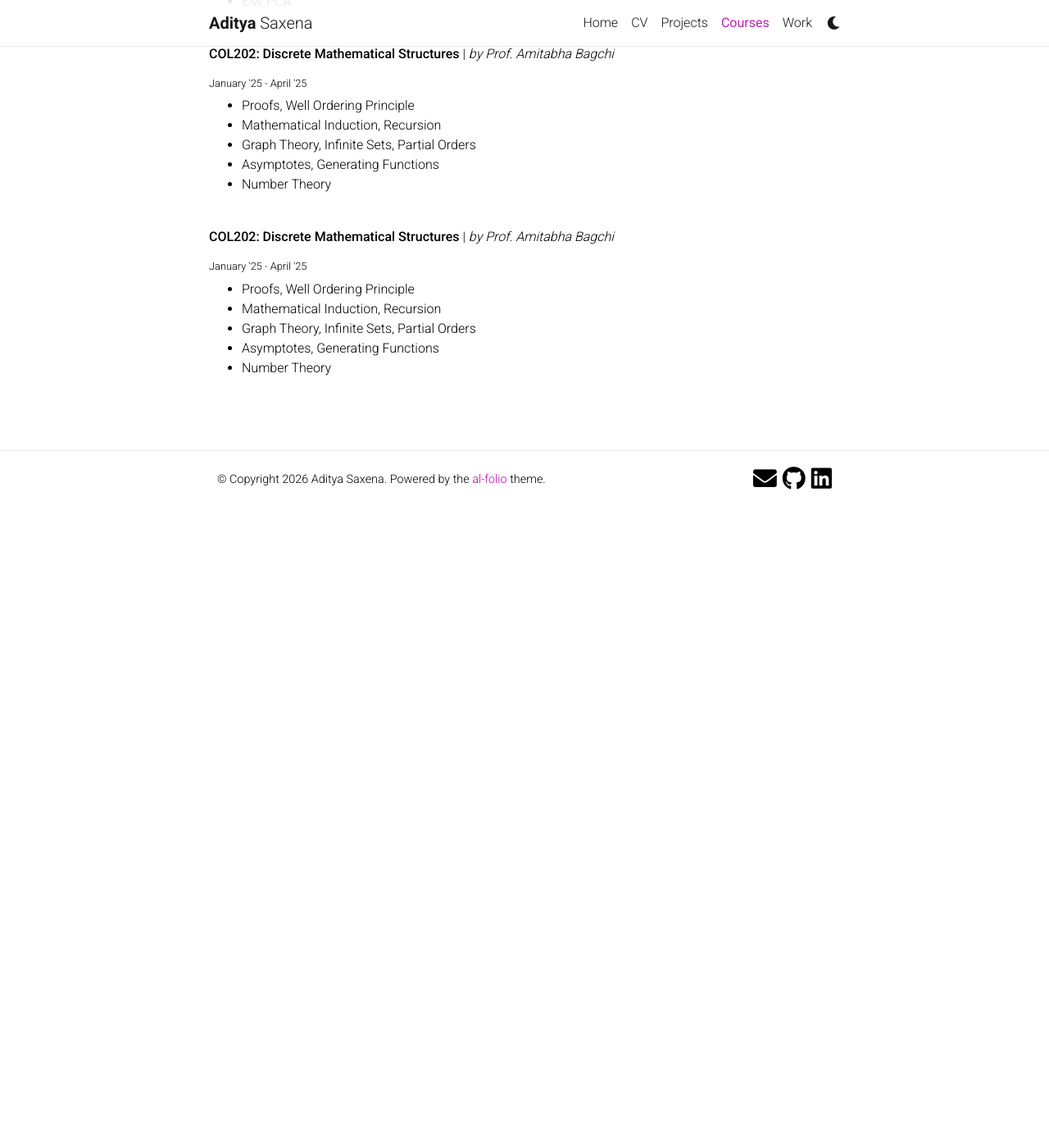
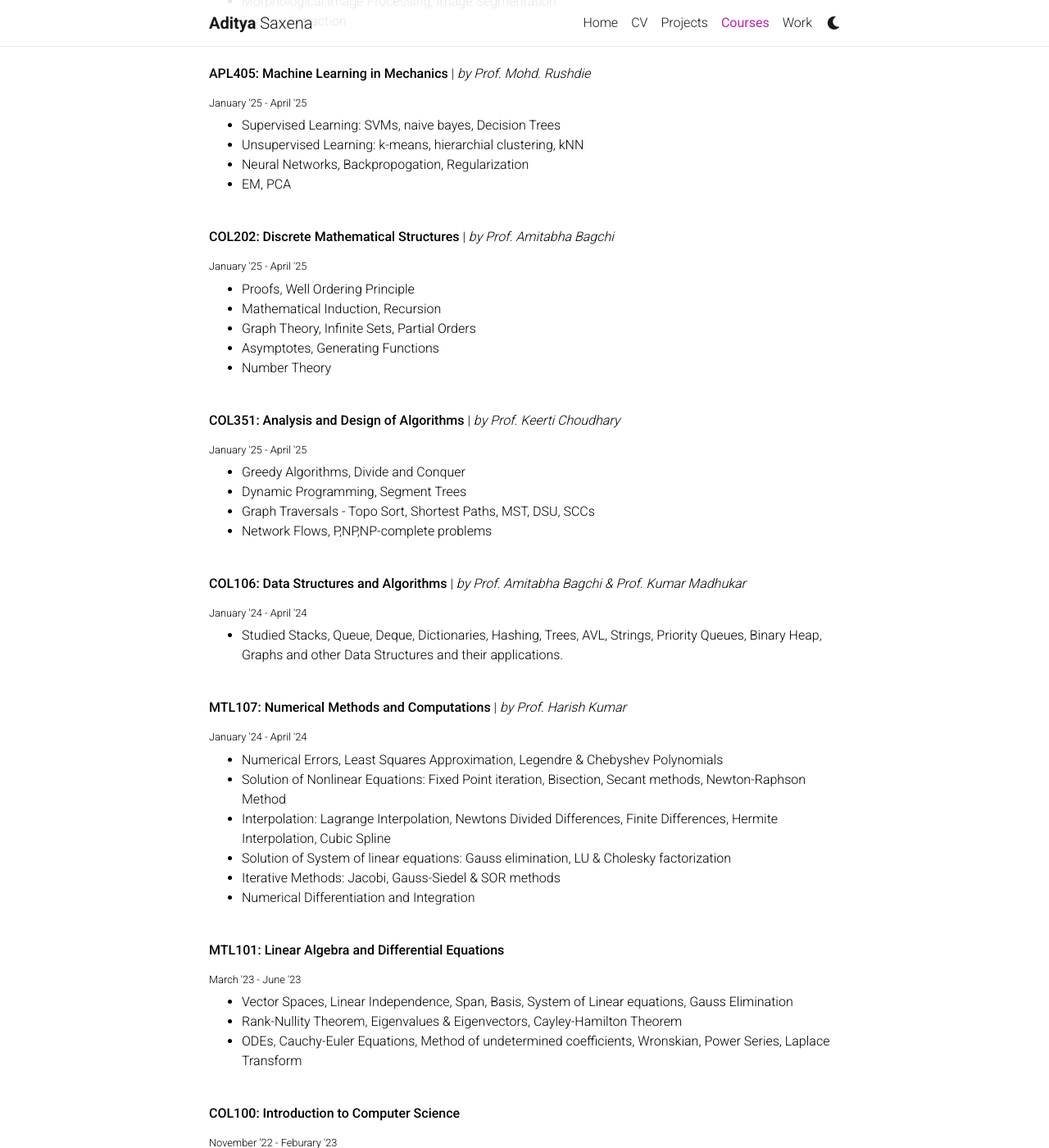
Before and after one commit to adityaaa2511/adityaaa2511.github.io, a Jekyll site: the page built from _pages/courses.md, in a window 1280 px wide and 1400 px high, scrolled down 1945 px. Shown: the whole window at 82% size. Built offline with Jekyll 4.4.1, drawn with Linux system fonts in a browser that asks for light colours; nearby versions of some CDN libraries; comment, search, counter and statistics services are not loaded; a style sheet for code colours, icons or effects is not loaded; before the commit the page ends 2575 px from its top, so only the background shows below that; some of the changed text lies outside the part shown.

Commit message:
All Courses added

```diff
--- a/_pages/courses.md
+++ b/_pages/courses.md
@@ -66,6 +66,23 @@ navpos: 3
         <li>Database Implementations</li>
         <li>Indexing, Query Processing</li>
         <li>Query Optimisation, Transactions</li>
+    </ul>
+    </p>
+    <br>
+</div>
+
+<div class="courses">
+    <p class="courses-text">
+      <strong>MTL106: Probability and Stochastic Processes</strong> | <i>by Prof. Dharmaraja</i><br/>
+    <div class="courses-bubble-with-date">
+      <h6>January '26 - April '26</h6>
+    </div>
+    <ul>
+        <li>Random Variables, Discrete and Continous Distributions</li>
+        <li>Functions of Random Variables, Moments, Generating Functions</li>
+        <li>Conditional Expectations, Covariance, Correlation</li>
+        <li>Modes of Convergence, LLN, CLT</li>
+        <li>Stochastic Processes - DTMC, CTMC, Queuing Models</li>
     </ul>
     </p>
     <br>
@@ -172,17 +189,92 @@ navpos: 3
 
 <div class="courses">
     <p class="courses-text">
-      <strong>COL202: Discrete Mathematical Structures</strong> | <i>by Prof. Amitabha Bagchi</i><br/>
+      <strong>COL351: Analysis and Design of Algorithms</strong> | <i>by Prof. Keerti Choudhary</i><br/>
     <div class="courses-bubble-with-date">
       <h6>January '25 - April '25</h6>
     </div>
     <ul>
-        <li>Proofs, Well Ordering Principle</li>
-        <li>Mathematical Induction, Recursion</li>
-        <li>Graph Theory, Infinite Sets, Partial Orders</li>
-        <li>Asymptotes, Generating Functions</li>
-        <li>Number Theory</li>
+        <li>Greedy Algorithms, Divide and Conquer</li>
+        <li>Dynamic Programming, Segment Trees</li>
+        <li>Graph Traversals - Topo Sort, Shortest Paths, MST, DSU, SCCs</li>
+        <li>Network Flows, P,NP,NP-complete problems</li>
     </ul>
     </p>
     <br>
 </div>
+
+<div class="courses">
+    <p class="courses-text">
+      <strong>COL106: Data Structures and Algorithms</strong> | <i>by Prof. Amitabha Bagchi & Prof. Kumar Madhukar</i><br/>
+    <div class="courses-bubble-with-date">
+      <h6>January '24 - April '24</h6>
+    </div>
+    <ul>
+        <li>Studied Stacks, Queue, Deque, Dictionaries, Hashing, Trees, AVL, Strings, Priority Queues, Binary Heap, Graphs and other Data Structures and their applications.</li>
+    </ul>
+    </p>
+    <br>
+</div>
+
+<div class="courses">
+    <p class="courses-text">
+      <strong>MTL107: Numerical Methods and Computations</strong> | <i>by Prof. Harish Kumar</i><br/>
+    <div class="courses-bubble-with-date">
+      <h6>January '24 - April '24</h6>
+    </div>
+    <ul>
+        <li>Numerical Errors, Least Squares Approximation, Legendre & Chebyshev Polynomials</li>
+        <li>Solution of Nonlinear Equations: Fixed Point iteration, Bisection, Secant methods, Newton-Raphson Method</li>
+        <li>Interpolation: Lagrange Interpolation, Newtons Divided Differences, Finite Differences, Hermite Interpolation, Cubic Spline</li>
+        <li>Solution of System of linear equations: Gauss elimination, LU & Cholesky factorization</li>
+        <li>Iterative Methods: Jacobi, Gauss-Siedel & SOR methods</li>
+        <li>Numerical Differentiation and Integration</li>
+    </ul>
+    </p>
+    <br>
+</div>
+
+<div class="courses">
+    <p class="courses-text">
+      <strong>MTL101: Linear Algebra and Differential Equations</strong><br/>
+    <div class="courses-bubble-with-date">
+      <h6>March '23 - June '23</h6>
+    </div>
+    <ul>
+        <li>Vector Spaces, Linear Independence, Span, Basis, System of Linear equations, Gauss Elimination</li>
+        <li>Rank-Nullity Theorem, Eigenvalues & Eigenvectors, Cayley-Hamilton Theorem</li>
+        <li>ODEs, Cauchy-Euler Equations, Method of undetermined coefficients, Wronskian, Power Series, Laplace Transform</li>
+    </ul>
+    </p>
+    <br>
+</div>
+
+<div class="courses">
+    <p class="courses-text">
+      <strong>COL100: Introduction to Computer Science</strong><br/>
+    <div class="courses-bubble-with-date">
+      <h6>November '22 - Feburary '23</h6>
+    </div>
+    <ul>
+        <li>Basics of programming in python & C++, starting with variables, condtional statements, loops</li>
+        <li>Learn about arrays, strings and other data types</li>
+        <li>Pointers, Functions, Classes and Objects in order to grasp a basic knowledge of programming</li>
+    </ul>
+    </p>
+    <br>
+</div>
+
+<div class="courses">
+    <p class="courses-text">
+      <strong>MTL100: Calculus</strong><br/>
+    <div class="courses-bubble-with-date">
+      <h6>November '22 - Feburary '23</h6>
+    </div>
+    <ul>
+        <li>Sequences, series, Limits, Convergence, Lagrange Multipliers, Taylor Series</li>
+        <li>Beta & Gamma functions, Partial Derivatives, Jacobians</li>
+        <li>Vector fields, Divergence & Curl, Line & surface Integrals</li>
+    </ul>
+    </p>
+    <br>
+</div>
```
